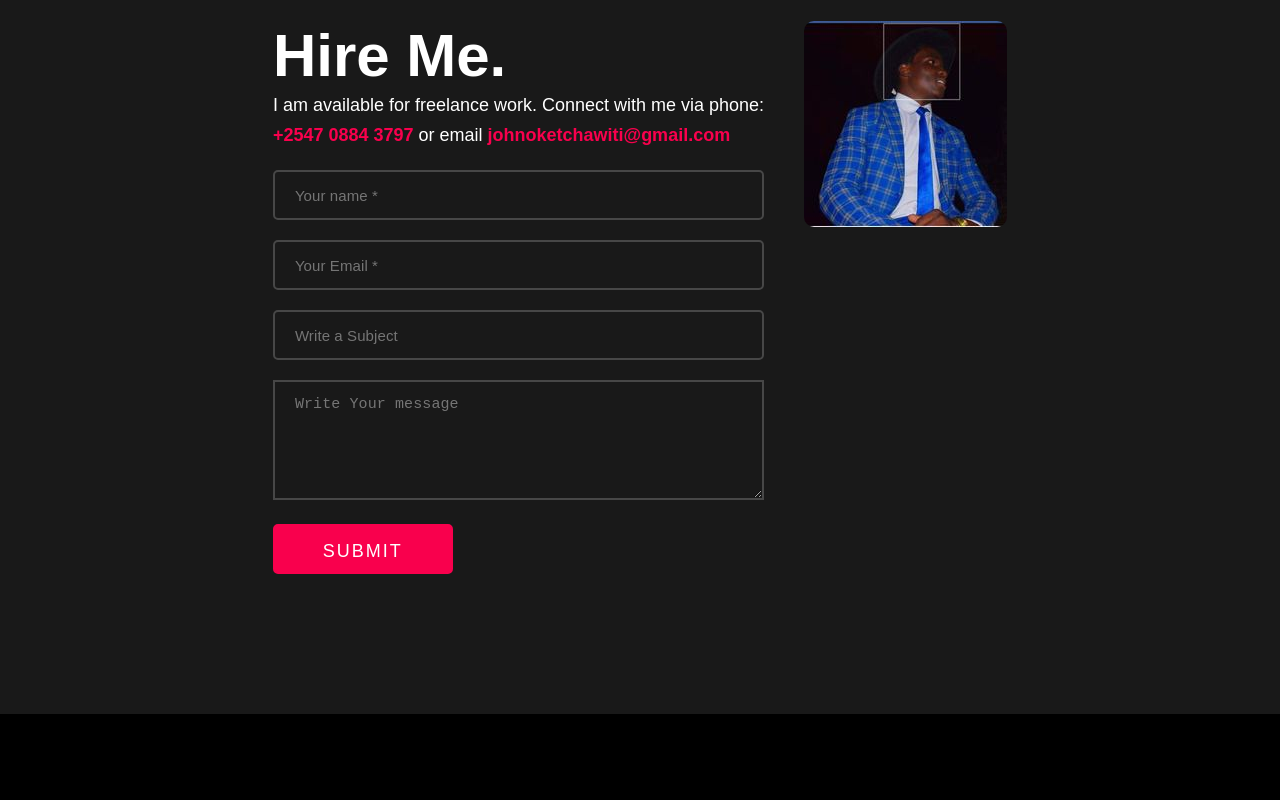
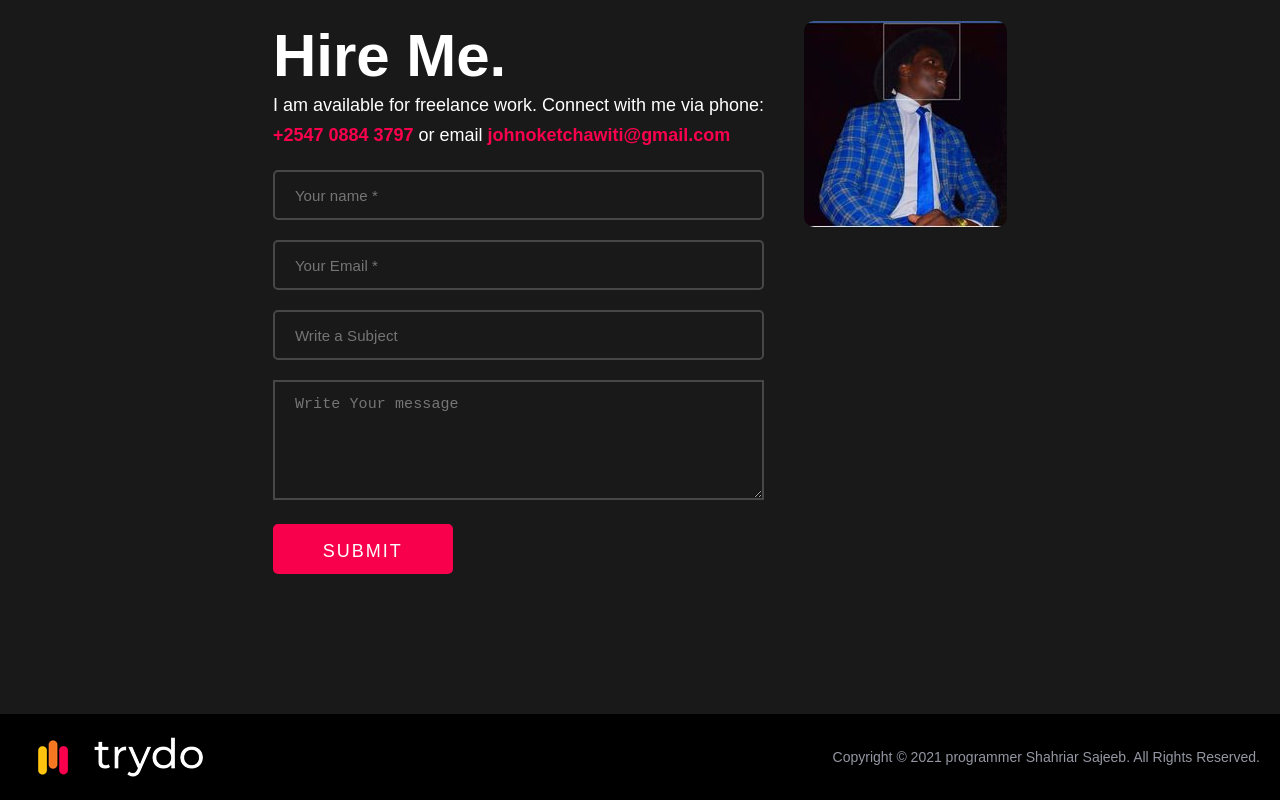
Before and after one commit to AWITI0301/My-Portfolio, a React (Create React App) app: page / in a window 1280 px wide. Shown: the part 5202-6002 px from the top of the page. Before the commit the page ends 5916 px from the top, so only its background shows below. Built offline with nearby package versions, Linux system fonts and the light colour scheme.

Commit message:
add footer

```diff
--- a/src/App.js
+++ b/src/App.js
@@ -16,7 +16,7 @@
        <Project />
        <Blog />
        <Contact />
-       {/* <Footer />  */}
+       <Footer />
     </div>
   );
 }
--- a/src/Footer.js
+++ b/src/Footer.js
@@ -0,0 +1,21 @@
+
+import React from "react";
+import footerImg from "./img/logo (1).png";
+function Footer() {
+  return (
+    <div
+      className="footer d__flex align__items__center justify__content__space__between pz-10"
+      style={{ padding: "10px 20px", zIndex: "100" }}
+    >
+      <img src={footerImg} alt="" className="footer__img pointer" />
+      <span
+        className="copyright"
+        style={{ color: "#c6c9d8", fontSize: "14px", opacity: "0.75" }}
+      >
+        Copyright © 2021 programmer Shahriar Sajeeb. All Rights Reserved.
+      </span>
+    </div>
+  );
+}
+
+export default Footer;
```
